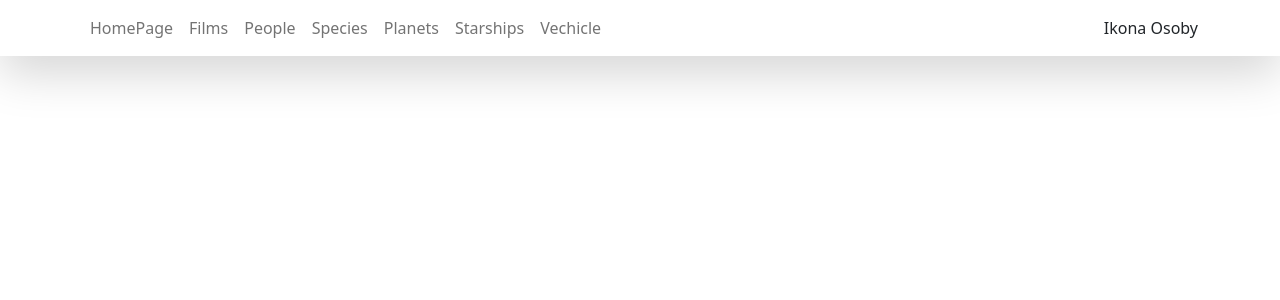
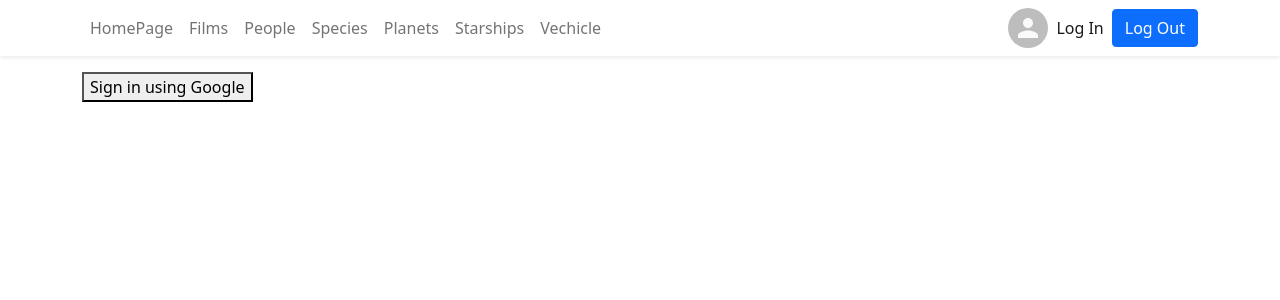
Before and after one commit to Kacgon/starwars, a React (Vite) app: page /NewAcc in a window 1280 px wide. Shown: the top 300 px of the page. Built offline with nearby package versions, Linux system fonts and the light colour scheme.

Commit message:
Early login Using google

```diff
--- a/package.json
+++ b/package.json
@@ -10,6 +10,7 @@
   "dependencies": {
     "axios": "^0.27.2",
     "bootstrap": "^5.1.3",
+    "firebase": "^9.9.1",
     "react": "^18.0.0",
     "react-bootstrap": "^2.4.0",
     "react-dom": "^18.0.0",
--- a/src/App.tsx
+++ b/src/App.tsx
@@ -9,6 +9,7 @@ import Starships from './pages/Starships'
 import Vechicle from './pages/Vechicle'
 import { HomePage } from './pages/HomePage'
 import {Navbar} from './components/Navbar'
+import NewAcc from './pages/Newacc'
 
 function App() {
   return (
@@ -24,7 +25,7 @@ function App() {
   <Route path='/Species' element={<Species/>} />
   <Route path='/Starships' element={<Starships/>} />
   <Route path='/Vechicle' element={<Vechicle/>} />
-
+  <Route path='/NewAcc' element={<NewAcc/>} />
 
     </Routes>
 
--- /dev/null
+++ b/src/components/Firebase.tsx
@@ -0,0 +1,44 @@
+import { initializeApp } from "firebase/app";
+import {getAuth, GoogleAuthProvider, signInWithPopup, signOut} from 'firebase/auth'
+
+const firebaseConfig = {
+  apiKey: "AIzaSyBflYC-HGz9GV1oqHSC32LBnHmttWDePaM",
+  authDomain: "starwarsauthent.firebaseapp.com",
+  projectId: "starwarsauthent",
+  storageBucket: "starwarsauthent.appspot.com",
+  messagingSenderId: "1061254310997",
+  appId: "1:1061254310997:web:93d3508df31a2775a1f8dc"
+};
+
+
+const app = initializeApp(firebaseConfig);
+export const auth = getAuth(app)
+
+const provider = new GoogleAuthProvider()
+
+export const signIn = () => {
+    signInWithPopup(auth, provider)
+    .then((result) => {
+        const name = result.user.displayName as string;
+        const email = result.user.email as string;
+        const avatar = result.user.photoURL as string;
+
+        localStorage.setItem("name", name)
+        localStorage.setItem("email", email)
+        localStorage.setItem("avatar", avatar)
+    })
+    .catch((error) => {
+        console.log(error);
+    })
+}
+
+export const logout = async () => {
+
+    auth.signOut().then(() => {
+        localStorage.clear()
+        console.log('Signed Out');
+    })
+    .catch((error) => {
+        <h1>error</h1>
+    })
+}
--- a/src/components/IconComponent.tsx
+++ b/src/components/IconComponent.tsx
@@ -1 +1,2 @@
-<h1></h1>
+import { Icon } from "@material-ui/core";
+import React from "react";
--- a/src/components/Navbar.tsx
+++ b/src/components/Navbar.tsx
@@ -1,9 +1,11 @@
-import { Container, Nav, Navbar as NavbarBs } from "react-bootstrap"
+import { Avatar } from "@material-ui/core"
+import { Button, Container, Nav, Navbar as NavbarBs } from "react-bootstrap"
 import { NavLink } from "react-router-dom"
-
+import {collection} from 'firebase/firestore'
+import { logout } from "./Firebase"
 
 export function Navbar() {
-    return <NavbarBs className="shadow-lg mb-3">
+    return <NavbarBs sticky="top" className="bg-white shadow-sm mb-3">
         <Container>
             <Nav className="me-auto">
                 <Nav.Link to="/" as={NavLink}>HomePage</Nav.Link>
@@ -13,8 +15,13 @@ export function Navbar() {
                 <Nav.Link to="/Planets" as={NavLink}>Planets</Nav.Link>
                 <Nav.Link to="/Starships" as={NavLink}>Starships</Nav.Link>
                 <Nav.Link to="/Vechicle" as={NavLink}>Vechicle</Nav.Link>
+
             </Nav>
-            Ikona Osoby
+            <Nav>
+            <Avatar></Avatar>
+            <Nav.Link to="/NewAcc" as={NavLink}> Log In</Nav.Link>
+            </Nav>
+            <Button onClick={logout}>Log Out</Button>
         </Container>
     </NavbarBs>
 }
--- /dev/null
+++ b/src/pages/NewAcc.tsx
@@ -0,0 +1,13 @@
+import React from "react";
+import {signIn, logout} from "../components/Firebase"
+
+
+function NewAcc () {
+    return <div className="NewAcc"> <button onClick={signIn}>Sign in using Google</button>
+    <h1>{localStorage.getItem("name")}</h1>
+    <h1>{localStorage.getItem("email")}</h1>
+    <h1>{localStorage.getItem("avatar")}</h1>
+    </div>
+}
+
+export default NewAcc
```
Also changed, not shown: src/Firebase/Firebase.tsx (added), src/main.scss (line endings or trailing spaces), 1 other file (tests, documents, lock files or other folders).
